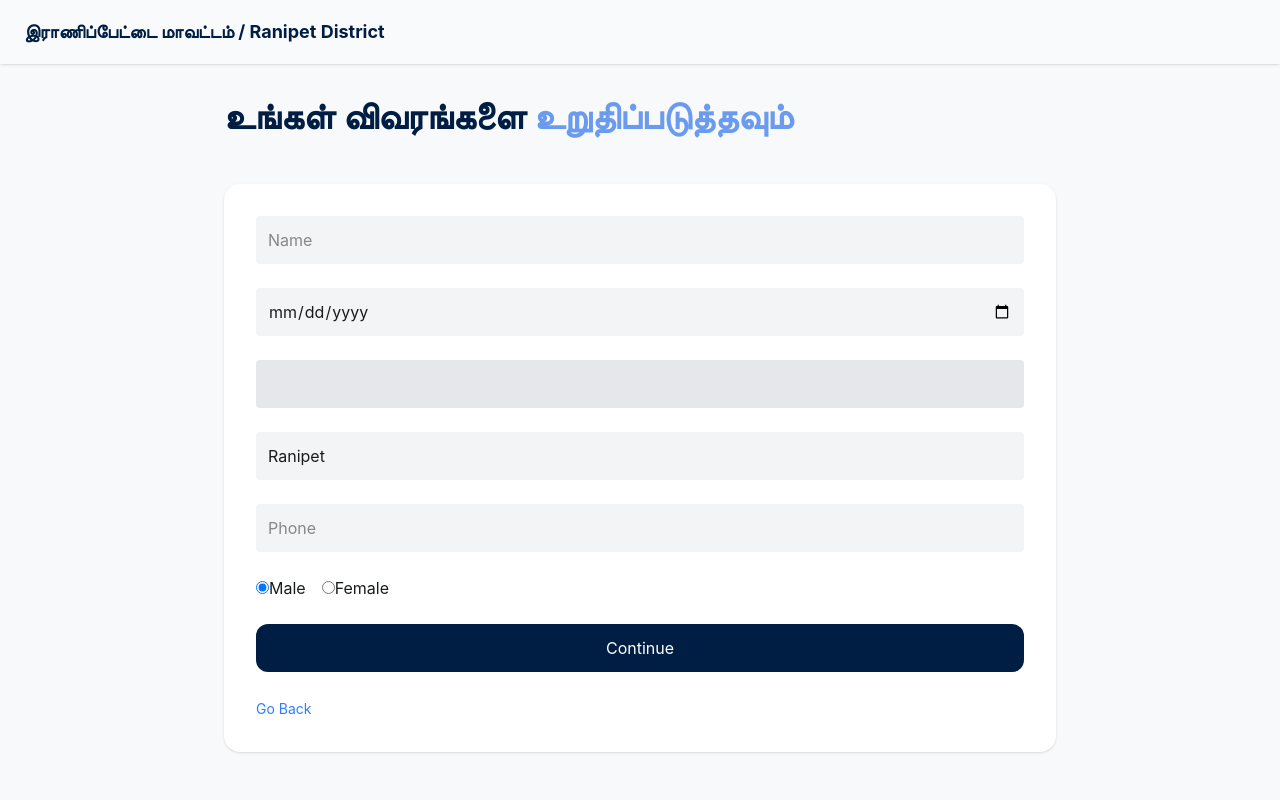
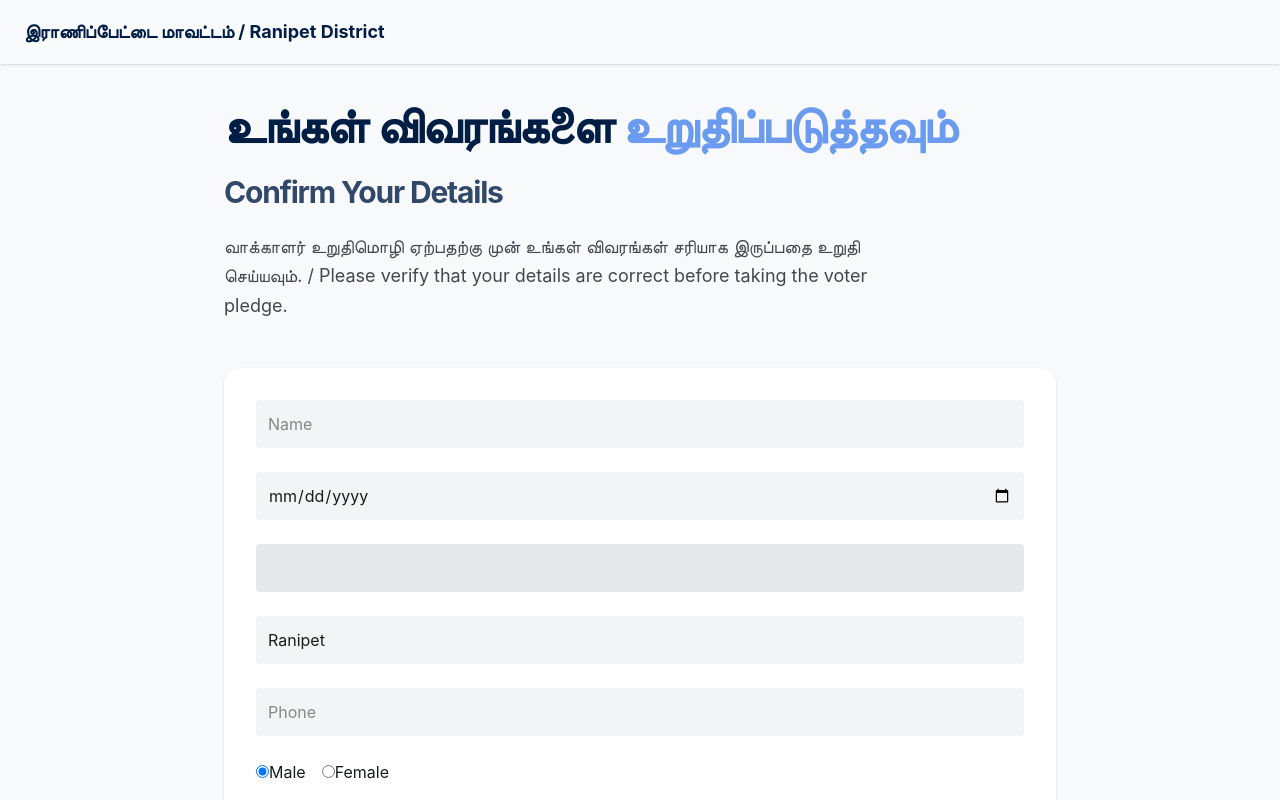
Before and after one commit to Dharunganesh/vote_pledge, a React (Vite) app: page /userDetails in a window 1280 px wide. Shown: the top 800 px of the page. Built offline with nearby package versions, Linux system fonts and the light colour scheme; no server answers.

Commit message:
Enhance UserDetails header with subtitle
Updated the header and added a subtitle in both Tamil and English for better clarity.

```diff
--- a/src/Pages/UserDetails.jsx
+++ b/src/Pages/UserDetails.jsx
@@ -103,10 +103,21 @@ export default function UserDetails() {
 
         {/* Title */}
         <div className="mb-12">
-          <h1 className="text-4xl font-extrabold text-[#001d44]">
-            உங்கள் விவரங்களை <span className="text-[#6b9bef]">உறுதிப்படுத்தவும்</span>
-          </h1>
-        </div>
+  <h1 className="text-4xl md:text-5xl font-extrabold text-[#001d44] leading-tight tracking-tight mb-4">
+    உங்கள் விவரங்களை{" "}
+    <span className="text-[#6b9bef]">உறுதிப்படுத்தவும்</span>
+    <br />
+    <span className="text-2xl md:text-3xl font-bold opacity-80">
+      Confirm Your Details
+    </span>
+  </h1>
+
+  <p className="text-[#43474f] max-w-2xl text-lg leading-relaxed">
+    வாக்காளர் உறுதிமொழி ஏற்பதற்கு முன் உங்கள் விவரங்கள் சரியாக இருப்பதை
+    உறுதி செய்யவும். / Please verify that your details are correct before
+    taking the voter pledge.
+  </p>
+</div>
 
         {/* Form */}
         <div className="bg-white rounded-2xl p-8 shadow">
```
